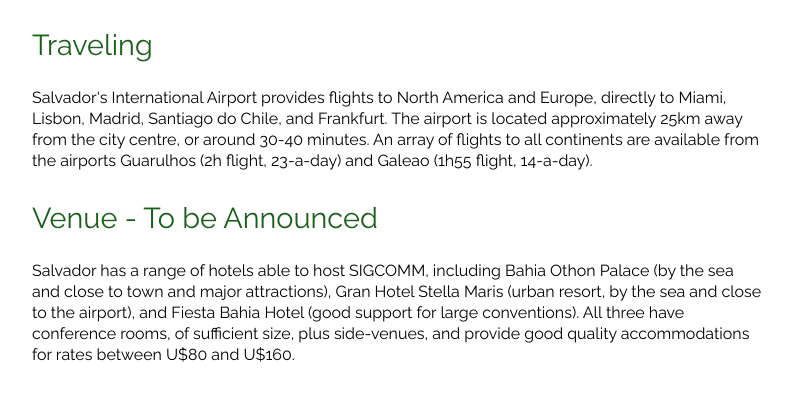
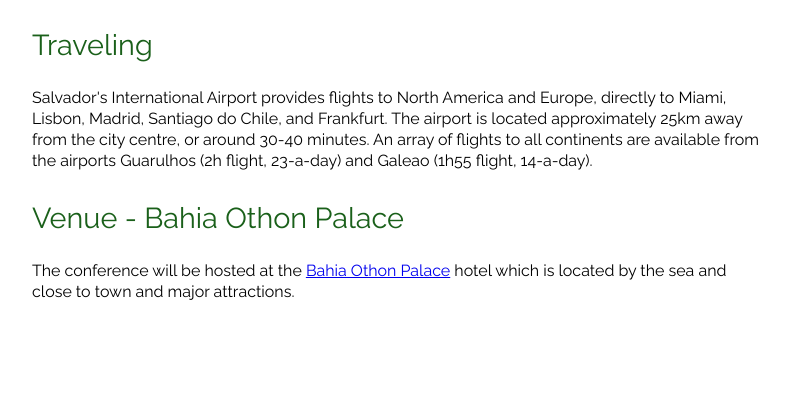
Before and after one commit to apietila/SIGCOMM2016, a PHP site: page /local.php in a window 1280 px wide. Shown: the part 308-709 px from the top of the page, without its empty margins (404-1196 px from the left). Run offline with PHP 8.4, Linux system fonts and the light colour scheme; some libraries are stand-ins or nearby versions.

Commit message:
venue information + 2nd publication chair added

```diff
--- a/web/include/news.php
+++ b/web/include/news.php
@@ -1,4 +1,5 @@
 <ul data-role="listview" data-inset="true" data-theme="a" data-content-theme="a" class="datetbl">
+  <?php add_dateitem("June 3, 2015", '"Bahia Othon Palace" selected as the conference venue.') ?>
   <?php add_dateitem("March 31, 2015", 'Web site online.') ?>
   <li class="newslibtn" data-icon="plus" data-theme="a" onclick="showall();"><a>Older News</a></li>
 </ul>
--- a/web/local.php
+++ b/web/local.php
@@ -15,10 +15,11 @@ Salvador, the capital of the Northeastern Brazilian state of Bahia, is also know
  Salvador's International Airport provides flights to North America and Europe, directly to Miami, Lisbon, Madrid, Santiago do Chile, and Frankfurt. The airport is located approximately 25km away from the city centre, or around 30-40 minutes. An array of flights to all continents are available from the airports Guarulhos (2h flight, 23-a-day) and Galeao (1h55 flight, 14-a-day).
 </p>
 
-<h2>Venue - To be Announced</h2>
+<h2>Venue - Bahia Othon Palace</h2>
 
 <p>
-Salvador has a range of hotels able to host SIGCOMM, including Bahia Othon Palace (by the sea and close to town and major attractions), Gran Hotel Stella Maris (urban resort, by the sea and close to the airport), and Fiesta Bahia Hotel (good support for large conventions). All three have conference rooms, of sufficient size, plus side-venues, and provide good quality accommodations for rates between U$80 and U$160.
+The conference will be hosted at the <a href="http://www.othon.com.br/en/hoteis/hotel-em-salvador/bahia-othon-palace#o-hotel">Bahia Othon Palace</a> hotel
+which is located by the sea and close to town and major attractions.
 </p>
 
 <?php include ("include/footer.php"); ?>
--- a/web/organization.php
+++ b/web/organization.php
@@ -49,6 +49,7 @@
   <li data-role="list-divider">Publication Chair</li>
   <?php
      add_listitem("Matteo Varvello", "Telefonica, Spain", "http://www.tid.es/research/researchers/matteo-varvello");
+     add_listitem("Aakanksha Chowdhery", "Microsoft Research, USA", "http://research.microsoft.com/en-us/um/people/ac/");
    ?>
 
   <li data-role="list-divider">Registration Chair</li>
```
